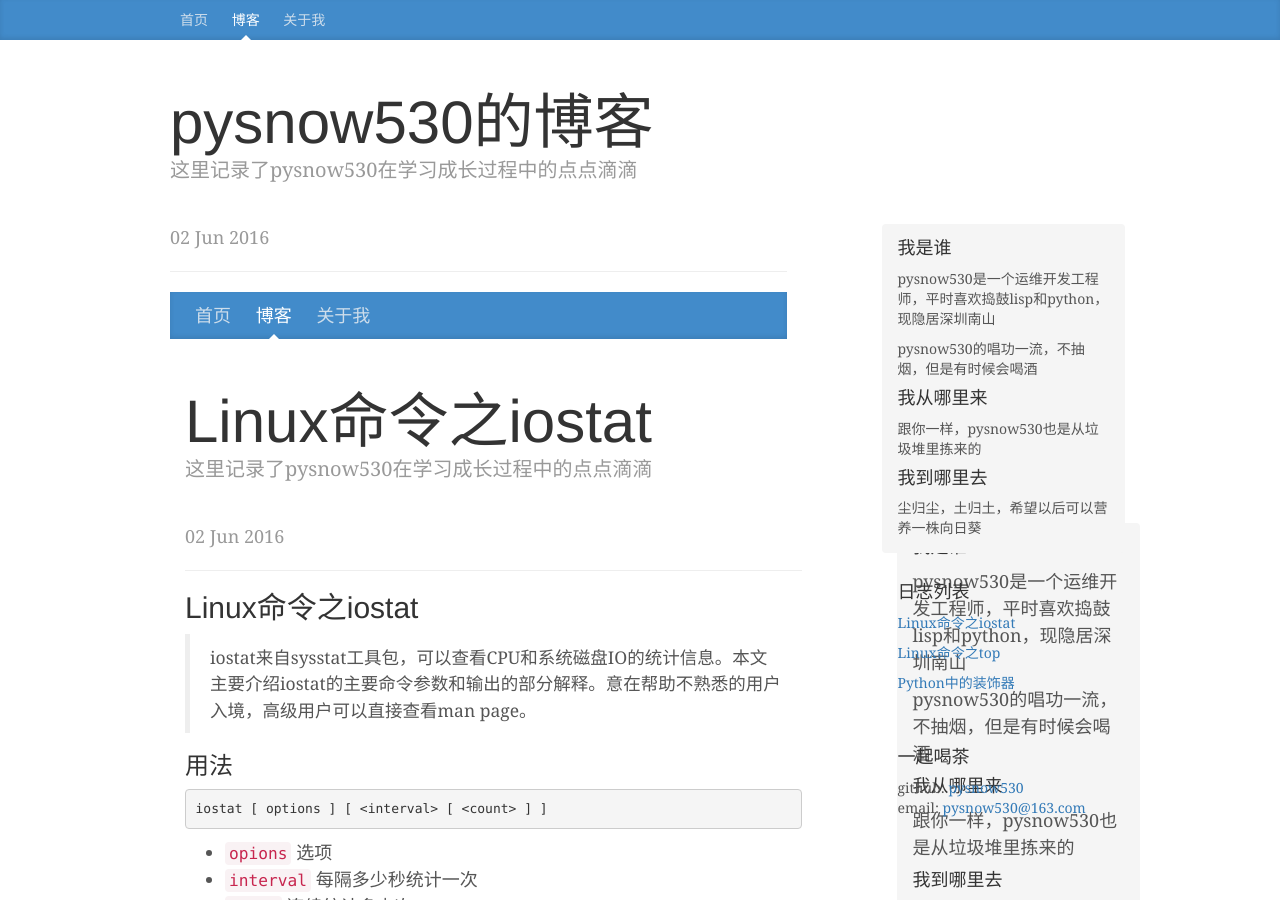
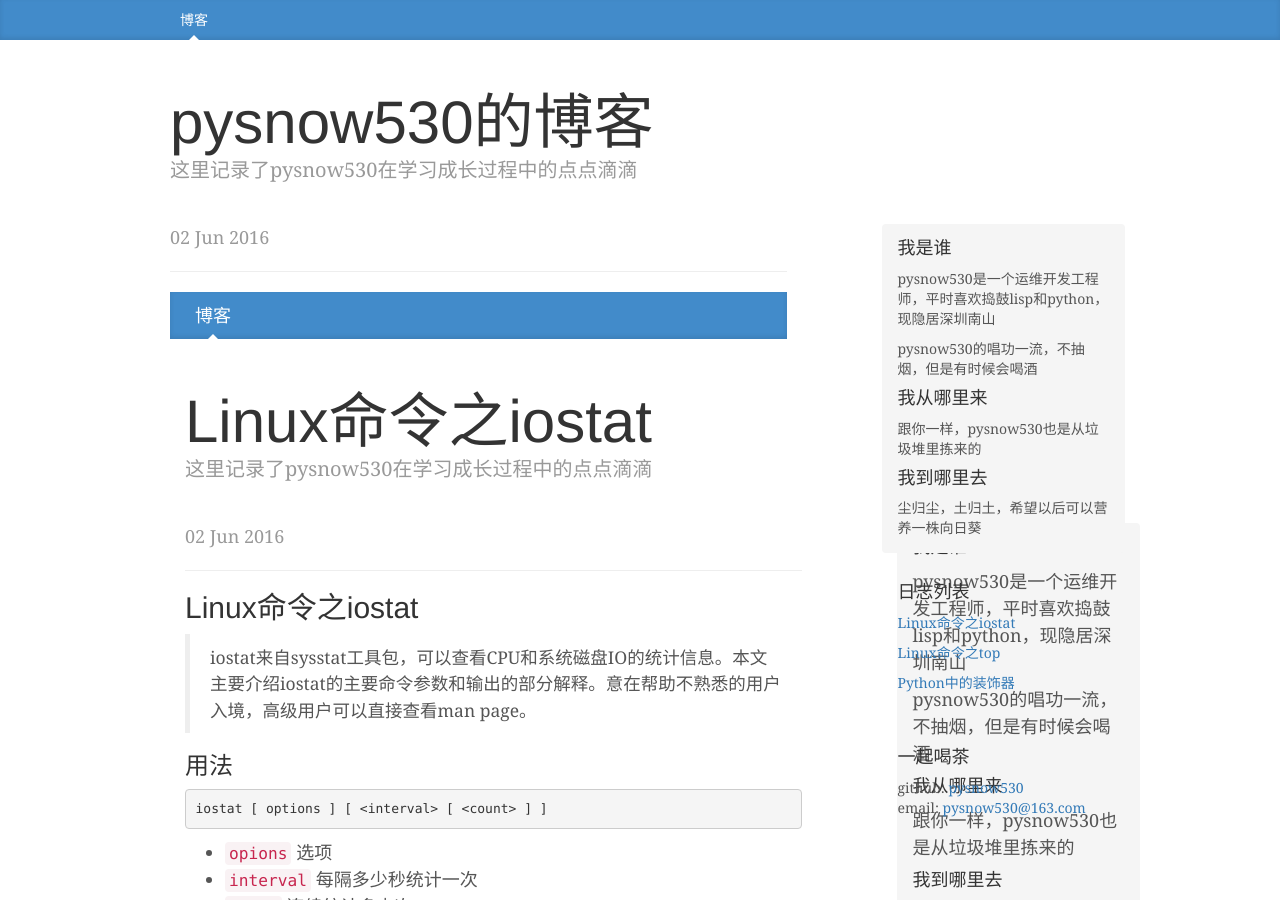
Before and after one commit to pysnow530/pysnow530.github.io, a Jekyll site: the page built from index.html, in a window 1280 px wide and 900 px high. Built offline with Jekyll 4.4.1, drawn with Linux system fonts in a browser that asks for light colours; nearby versions of some CDN libraries; some of the changed text lies outside the part shown.

Commit message:
remove tabs

```diff
--- a/_layouts/default.html
+++ b/_layouts/default.html
@@ -33,9 +33,7 @@
     <div class="blog-masthead">
       <div class="container">
         <nav class="blog-nav">
-          <a class="blog-nav-item" href="#">首页</a>
           <a class="blog-nav-item active" href="#">博客</a>
-          <a class="blog-nav-item" href="javascript:alert('我就是爱音乐，莫叫我停下来。\n我就是爱唱歌，呼吸打着节拍。')">关于我</a>
         </nav>
       </div>
     </div>
```
Also changed, not shown: 1 other file.
